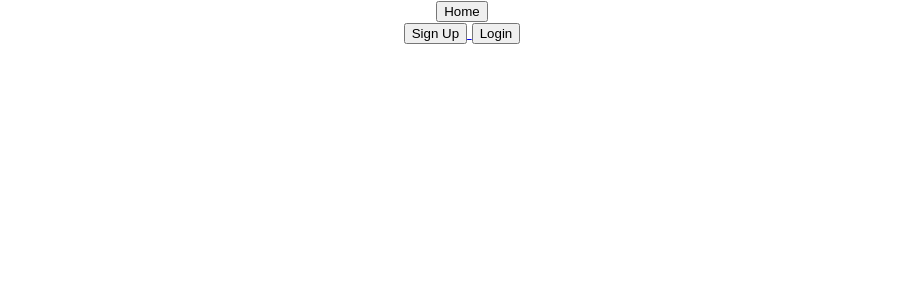
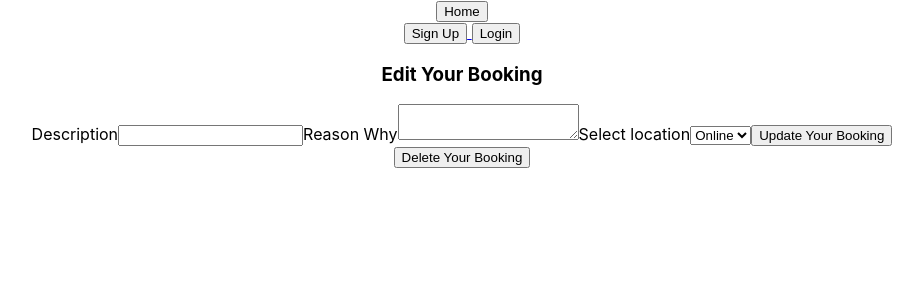
Before and after one commit to secilegen/planty-client, a React (Create React App) app: page /get-support/edit/1 in a window 1280 px wide. Before the commit this address had no page. Shown: the top 300 px of the page, without its empty margins (178-1101 px from the left). Built offline with nearby package versions, Linux system fonts and the light colour scheme; no server answers.

Commit message:
added auth to EditBooking page but get an error

```diff
--- a/src/App.js
+++ b/src/App.js
@@ -13,10 +13,12 @@ import UserPage from "./pages/UserPage";
 import AddUser from "./pages/AddUser";
 import AddPlant from "./pages/AddPlant";
 import AddBooking from './pages/AddBooking';
+import EditBooking from './pages/EditBooking';
 
 
 function App() {
   return (
+
     <div className="App">
 
       <Navbar />
@@ -28,6 +30,7 @@ function App() {
         <Route path="/user/:id" element={<UserPage/>}/>
         <Route path="/plants" element={<AddPlant/>}/>
         <Route path="/get-support" element={<AddBooking/>}/>
+        <Route path="/get-support/edit/:id" element={<EditBooking/>}/>
 
       </Routes>
 
--- a/src/components/AddBookingForm.jsx
+++ b/src/components/AddBookingForm.jsx
@@ -54,18 +54,11 @@ function AddBookingForm(props) {
         />
         <br/>
 
-
-{/* e.target.checked is a boolean value from the `checkbox` input*/}
-
         <label>Select location</label>
         <select value={isOnline} onChange={handleSelect}>
-        <option value="Yes">Yes</option>
-        <option value="No">No</option>
+        <option value="Online">Online</option>
+        <option value="Offline">Offline</option>
         </select>
-
-
-
-
 
         <button type="submit">Submit</button>
       </form>
--- a/src/pages/EditBooking.jsx
+++ b/src/pages/EditBooking.jsx
@@ -7,17 +7,29 @@ const API_URL = "http://localhost:5005";
 function EditBooking(props) {
     const [description, setDescription] = useState("");
     const [reasonWhy, setReasonWhy] = useState("");
+    const [isOnline, setIsOnline] = useState("");
 
   const { bookingId } = useParams();
   const navigate = useNavigate();
 
+  const handleSelect = e => {
+    setIsOnline(e.target.value);
+
+    console.log("selected", e.target.value);
+  };
+
   useEffect(() => {
+    const storedToken = localStorage.getItem('authToken')
+
     axios
-      .get(`${API_URL}/api/get-support/${bookingId}`)
+      .get(`${API_URL}/api/get-support/edit/${bookingId}`,
+      { headers: { Authorization: `Bearer ${storedToken}` } }
+      )
       .then((response) => {
-        const oneProject = response.data;
-        setDescription(oneProject.description);
-        setReasonWhy(oneProject.reasonWhy);
+        const oneBooking = response.data;
+        setDescription(oneBooking.description);
+        setReasonWhy(oneBooking.reasonWhy);
+        setIsOnline(oneBooking.isOnline)
       })
       .catch((error) => console.log(error));
 
@@ -26,20 +38,29 @@ function EditBooking(props) {
 
   const handleFormSubmit = (e) => {
     e.preventDefault();
-    const requestBody = { description, reasonWhy };
+    const requestBody = { description, reasonWhy, isOnline };
+
+     // Get the token from the localStorage
+    const storedToken = localStorage.getItem('authToken');
 
     axios
-      .put(`${API_URL}/api/get-support/${bookingId}`, requestBody)
+      .put(`${API_URL}/api/get-support/edit/${bookingId}`, requestBody,
+      { headers: { Authorization: `Bearer ${storedToken}` } }
+      )
       .then((response) => {
         navigate(`/get-support/${bookingId}`)
       });
   };
 
 
-  const deleteProject = () => {
+  const deleteBooking = () => {
+     // Get the token from the localStorage
+     const storedToken = localStorage.getItem('authToken');
 
     axios
-      .delete(`${API_URL}/api/get-support/${bookingId}`)
+      .delete(`${API_URL}/api/get-support/edit/${bookingId}`,
+      { headers: { Authorization: `Bearer ${storedToken}` } }
+      )
       .then(() => {
         navigate("/"); // navigate to user/id?
       })
@@ -49,9 +70,10 @@ function EditBooking(props) {
 
   return (
     <div className="EditBooking">
-      <h3>Edit Your Plant</h3>
+      <h3>Edit Your Booking</h3>
 
       <form onSubmit={handleFormSubmit}>
+
 
 
         <label>Description</label>
@@ -70,11 +92,19 @@ function EditBooking(props) {
           onChange={(e) => setReasonWhy(e.target.value)}
         />
 
+<label>Select location</label>
+        <select value={isOnline} onChange={handleSelect}>
+        <option value="Online">Online</option>
+        <option value="Offline">Offline</option>
+        </select>
 
-        <button type="submit">Update Your Plant</button>
+
+
+
+        <button type="submit">Update Your Booking</button>
       </form>
 
-      <button onClick={deleteProject}>Delete Your Plant</button>
+      <button onClick={deleteBooking}>Delete Your Booking</button>
     </div>
   );
 }
```
